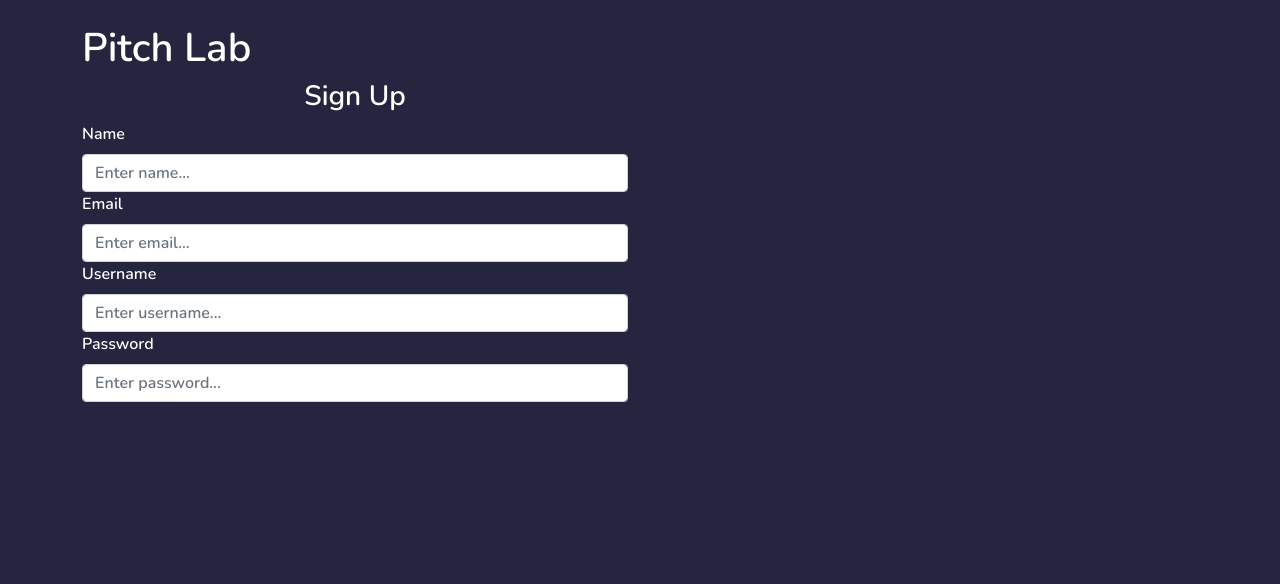
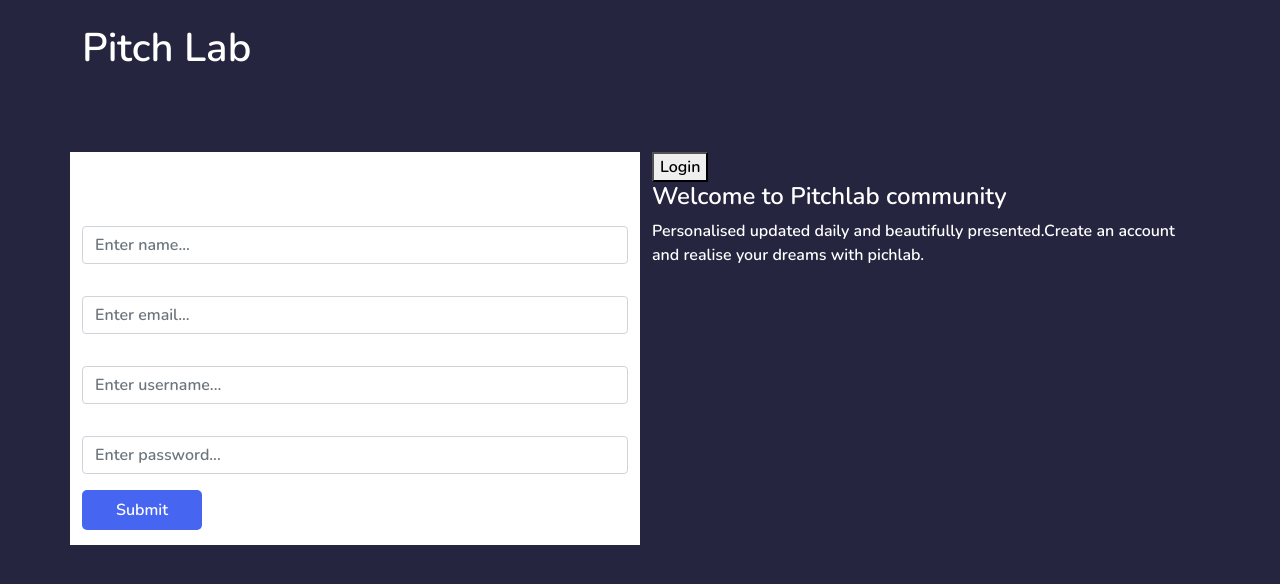
Before and after one commit to Marcos8060/Pitch-Lab, a Python web app: template templates/signUp.html in a window 1280 px wide. Shown: the top 584 px of the page. Run offline with Jinja, Linux system fonts and the light colour scheme; the template is opened without the code that fills it, so the values that code supplies are empty.

Commit message:
set background color for the sign up input fields

```diff
--- a/static/style.css
+++ b/static/style.css
@@ -25,9 +25,18 @@ body{
 }
 .logo{
     margin-top: 3vh;
+    margin-bottom: 10vh;
 }
 /* hero section */
 .btn1{
+    background: #4665F1;
+    border: none;
+    color: white;
+    height: 40px;
+    width: 120px;
+    border-radius: 5px;
+}
+.btn2{
     background: #4665F1;
     border: none;
     color: white;
@@ -40,3 +49,8 @@ body{
     font-size: 35px;
     font-weight: bolder;
 }
+/* signup inputs */
+.input{
+    background: white;
+    padding-bottom: 15px;
+}
--- a/templates/signUp.html
+++ b/templates/signUp.html
@@ -17,9 +17,9 @@
         <!-- sign up section -->
         <div class="signup_card">
             <div class="row">
-                <div class="col-md-6">
+                <div class="col-md-6 input">
                     <h3 class="text-center">Sign Up</h3>
-                    <form action="">
+                    <form action="" method="POST">
                         <label for="name" class="form-label">Name</label>
                         <input type="text" class="form-control" placeholder="Enter name..." required>
                         <label for="email" class="form-label">Email</label>
@@ -28,7 +28,13 @@
                         <input type="text" class="form-control" placeholder="Enter username..." required>
                         <label for="password" class="form-label">Password</label>
                         <input type="password" class="form-control" placeholder="Enter password..." maxlength="15" minlength="6">
+                        <button type="submit" class="btn2 mt-3">Submit</button>
                     </form>
+                </div>
+                <div class="col-md-6">
+                    <button class="btn3">Login</button>
+                    <h4>Welcome to Pitchlab community</h4>
+                    <p>Personalised  updated daily and beautifully presented.Create an account and realise your dreams with pichlab.   </p>
                 </div>
             </div>
         </div>
```
